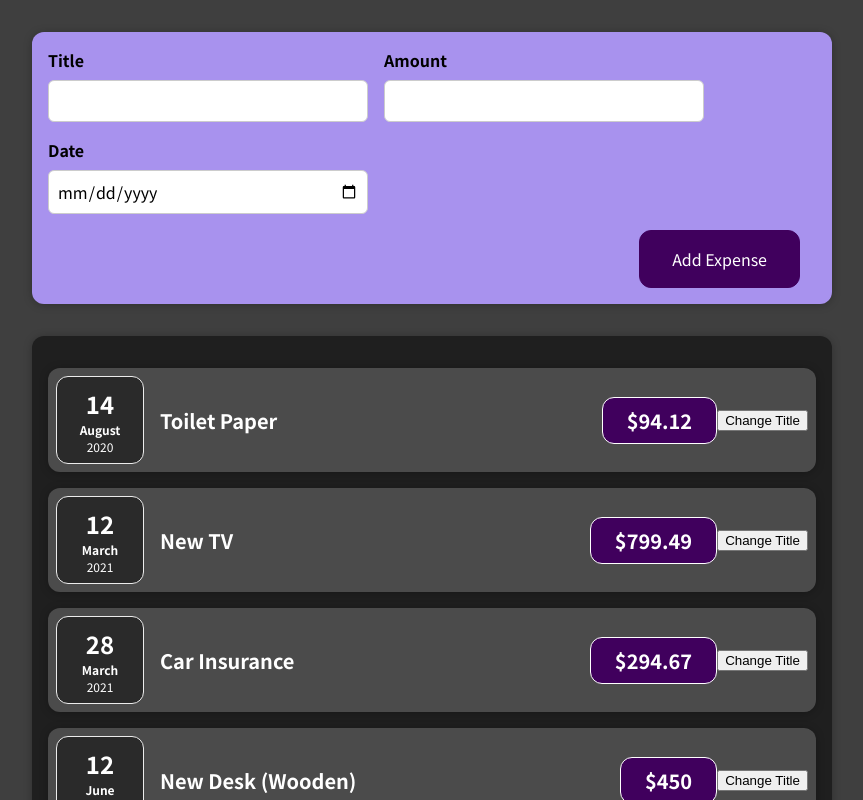
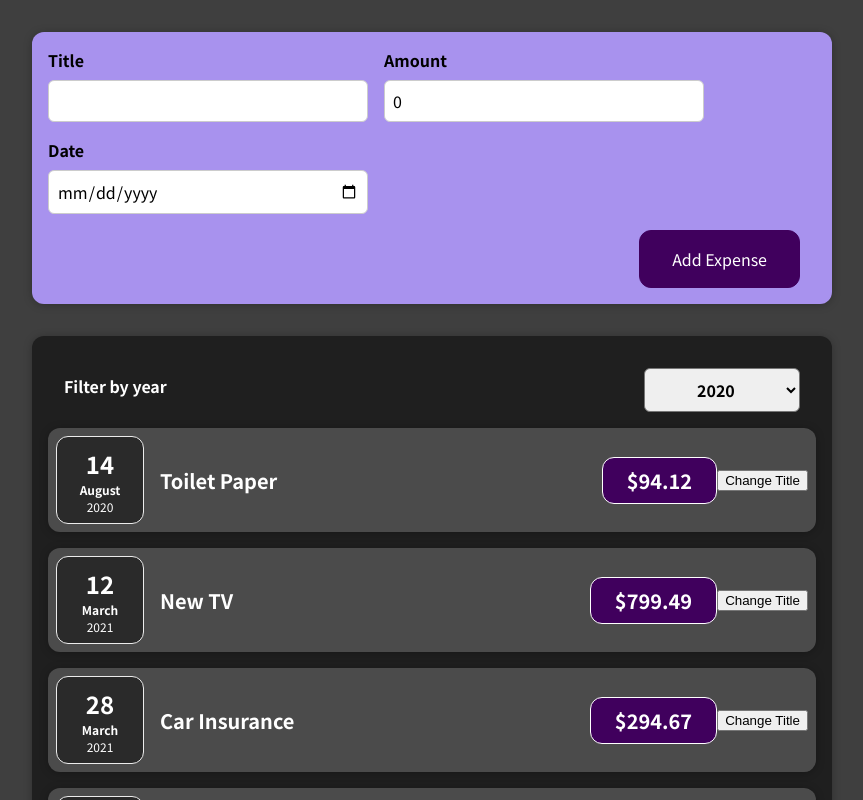
Before and after one commit to RogelioBenavides/expenses-manager, a React (Create React App) app: page / in a window 1280 px wide. Shown: the top 800 px of the page, without its empty margins (208-1071 px from the left). Built offline with nearby package versions, Linux system fonts and the light colour scheme.

Commit message:
Lifted the State Up from the form to the expenses component, also added a filter

```diff
--- a/src/App.js
+++ b/src/App.js
@@ -23,10 +23,16 @@
       date: new Date(2021, 5, 12),
     },
   ];
+
+  const addExpenseHandler = expense => {
+    console.log('In App.js');
+    console.log(expense);
+  }
+
   return(
     <div>
-      <NewExpense />
-      <Expenses items={expenses}/>
+      <NewExpense onAddExpense={addExpenseHandler} />
+      <Expenses items={expenses} />
     </div>
   );
 }
--- a/src/components/Expenses/Expenses.js
+++ b/src/components/Expenses/Expenses.js
@@ -1,10 +1,18 @@
-import ExpenseItem from './ExpenseItem';
-import Card from '../UI/Card'
-import './Expenses.css'
+import ExpensesFilter from "./ExpensesFilter";
+import ExpenseItem from "./ExpenseItem";
+import { useState } from "react";
+import Card from "../UI/Card";
+import "./Expenses.css";
 
 const Expenses = (props) => {
+  const [filteredYear, setFilteredYear] = useState('2020');
+  const filterChangeHandler = selectedYear => {
+    setFilteredYear(selectedYear);
+  }
+
   return (
     <Card className="expenses">
+      <ExpensesFilter selected={filteredYear} onChangeFilter={filterChangeHandler}/>
       <ExpenseItem
         title={props.items[0].title}
         amount={props.items[0].amount}
--- /dev/null
+++ b/src/components/Expenses/ExpensesFilter.css
@@ -0,0 +1,24 @@
+.expenses-filter {
+    color: white;
+    padding: 0 1rem;
+}
+
+.expenses-filter__control {
+    display: flex;
+    width: 100%;
+    align-items: center;
+    justify-content: space-between;
+    margin: 1rem 0;
+}
+
+.expenses-filter label {
+    font-weight: bold;
+    margin-bottom: 0.5rem;
+}
+
+.expenses-filter select {
+    font: inherit;
+    padding: 0.5rem 3rem;
+    font-weight: bold;
+    border-radius: 6px;
+}
--- /dev/null
+++ b/src/components/Expenses/ExpensesFilter.js
@@ -0,0 +1,23 @@
+import "./ExpensesFilter.css";
+
+const ExpensesFilter = (props) => {
+  const dropdownChangeHandler = (event) => {
+    props.onChangeFilter(event.target.value);
+  }
+
+  return (
+    <div className="expenses-filter">
+      <div className="expenses-filter__control">
+        <label>Filter by year</label>
+        <select value={props.selected} onChange={dropdownChangeHandler}>
+          <option value="2022">2022</option>
+          <option value="2021">2021</option>
+          <option value="2020">2020</option>
+          <option value="2019">2019</option>
+        </select>
+      </div>
+    </div>
+  );
+};
+
+export default ExpensesFilter;
--- a/src/components/NewExpense/ExpenseForm.js
+++ b/src/components/NewExpense/ExpenseForm.js
@@ -1,9 +1,9 @@
 import { useState } from "react";
 import "./ExpenseForm.css";
 
-const ExpenseForm = () => {
+const ExpenseForm = (props) => {
   const [enteredTitle, setEnteredTitle] = useState("");
-  const [enteredAmount, setEnteredAmount] = useState("");
+  const [enteredAmount, setEnteredAmount] = useState(0);
   const [enteredDate, setEnteredDate] = useState("");
 
   const inputChangeHandler = (input, value) => {
@@ -23,7 +23,10 @@
         amount: enteredAmount,
         date: new Date(enteredDate)
     };
-    console.log(expenseData);
+    props.onSaveExpenseData(expenseData);
+    setEnteredTitle('');
+    setEnteredAmount(0);
+    setEnteredDate('');
   };
 
   return (
@@ -33,6 +36,7 @@
           <label>Title</label>
           <input
             type="text"
+            value={enteredTitle}
             onChange={(event) =>
               inputChangeHandler("title", event.target.value)
             }
@@ -44,6 +48,7 @@
             type="number"
             min="0.01"
             step="0.01"
+            value={enteredAmount}
             onChange={(event) =>
               inputChangeHandler("amount", event.target.value)
             }
@@ -55,6 +60,7 @@
             type="date"
             min="2023-08-16"
             max="2025-08-16"
+            value={enteredDate}
             onChange={(event) => inputChangeHandler("date", event.target.value)}
           />
         </div>
--- a/src/components/NewExpense/NewExpense.js
+++ b/src/components/NewExpense/NewExpense.js
@@ -1,9 +1,17 @@
 import ExpenseForm from './ExpenseForm';
 import './NewExpense.css'
-const NewExpense = () => {
+const NewExpense = (props) => {
+    const saveExpenseDataHandler = (enteredExpenseData) => {
+        const expenseData = {
+            ...enteredExpenseData,
+            id: Math.random().toString()
+        };
+        props.onAddExpense(expenseData);
+    }
+
     return(
         <div className='new-expense'>
-            <ExpenseForm />
+            <ExpenseForm onSaveExpenseData={saveExpenseDataHandler} />
         </div>
     );
 }
```
